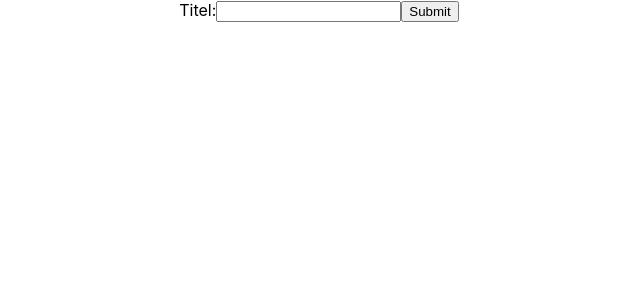
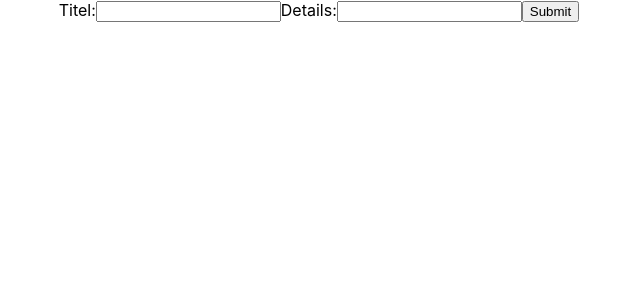
Before and after one commit to sschoe85/todoapp, a React (Create React App) app: page /add in a window 1280 px wide. Shown: the top 300 px of the page, without its empty margins (321-961 px from the left). Built offline with nearby package versions, Linux system fonts and the light colour scheme; data requests are answered from the project's data file.

Commit message:
added second form field

```diff
--- a/db.json
+++ b/db.json
@@ -384,6 +384,11 @@
     {
       "title": "Noch mal testen",
       "id": 101
+    },
+    {
+      "title": "Saugen",
+      "details": "Teppich usw.",
+      "id": 102
     }
   ]
 }
--- a/src/api/fetchToDos.js
+++ b/src/api/fetchToDos.js
@@ -10,7 +10,7 @@ export async function fetchToDos() {
     const todos = result.map((todo) => ({
       id: todo.id,
       title: todo.title,
-      details: todo.remarks,
+      details: todo.details,
 
     }));
     return todos;
--- a/src/pages/AddToDo.js
+++ b/src/pages/AddToDo.js
@@ -4,23 +4,32 @@ import { postToDo } from "../api/postToDo";
 function AddToDo(props) {
   const [submitted, setSubmitted] = React.useState(false);
   const [title, setTitle] = React.useState("");
+  const [details, setDetails] = React.useState("");
   function handleSubmit(event) {
     const todo = {
-      title: title
+      title: title,
+      details: details
     }
     postToDo(todo);
     setSubmitted(true);
     event.preventDefault();
   }
   function handleTitleChange(event) {
-    console.log(event.target.title, event.target);
     setTitle(event.target.value);
+  }
+
+  function handleDetailsChange(event) {
+    setDetails(event.target.value);
   }
   return (
     <form onSubmit={handleSubmit}>
       <label>
         Titel:
         <input type="text" value={title} onChange={handleTitleChange} />
+      </label>
+      <label>
+        Details:
+        <input type="text" value={details} onChange={handleDetailsChange} />
       </label>
 
       <input type="submit" value="Submit" />
```
